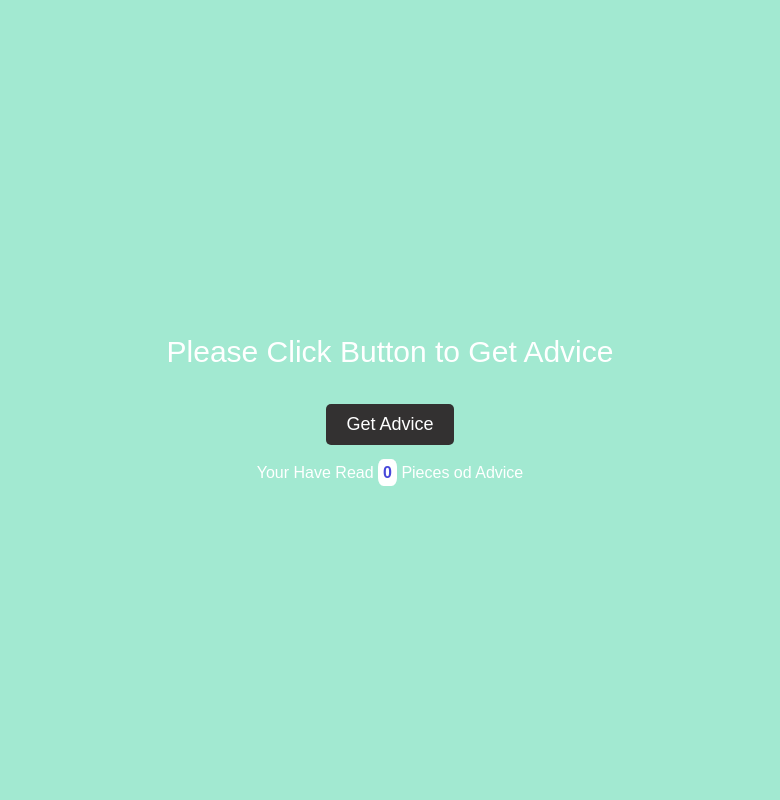
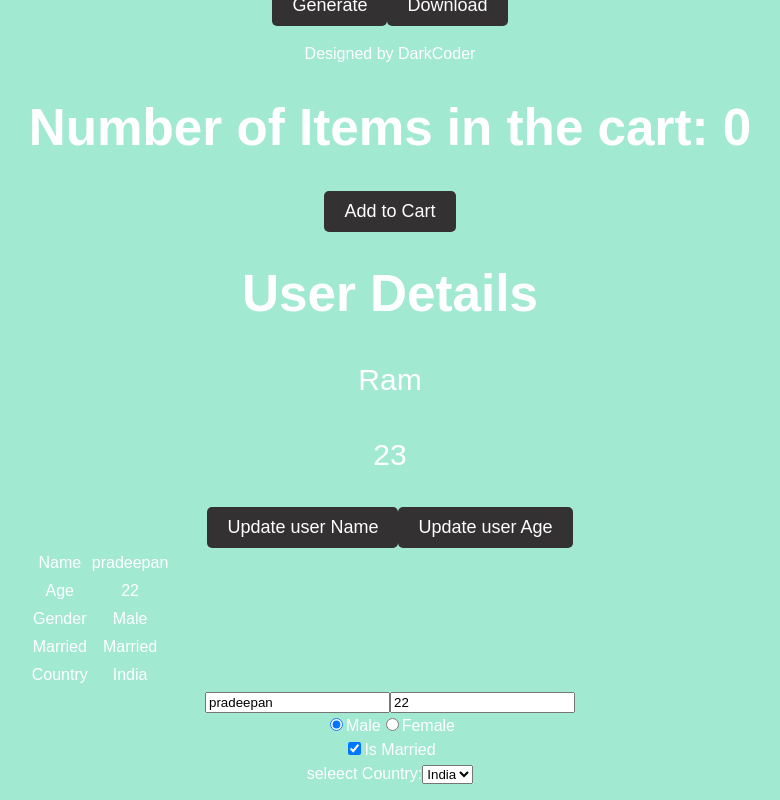
Before and after one commit to PRADEEPAN93/React-useState-task, a React (Vite) app: page / in a window 1280 px wide. Shown: the top 800 px of the page, without its empty margins (250-1030 px from the left). Built offline with nearby package versions, Linux system fonts and the light colour scheme; no server answers.

Commit message:
add counteer app

```diff
--- a/src/App.jsx
+++ b/src/App.jsx
@@ -14,10 +14,10 @@ function App() {
 
   return (
     <>
-      {/* <QrCode /> */}
-      {/* <Counter /> */}
-      {/* <NormalUserDetails /> */}
-      {/* <RegForm /> */}
+      <QrCode />
+      <Counter />
+      <NormalUserDetails />
+      <RegForm />
       <AdviceApp />
     </>
   )
--- a/src/FormSample/Counter.jsx
+++ b/src/FormSample/Counter.jsx
@@ -6,7 +6,7 @@ export const Counter= () => {
 
 
     const handleClick=()=>{
-        setCartCount(cartCount+1);
+        setCartCount(cartCount + 1);
     }
 
   return (
```
